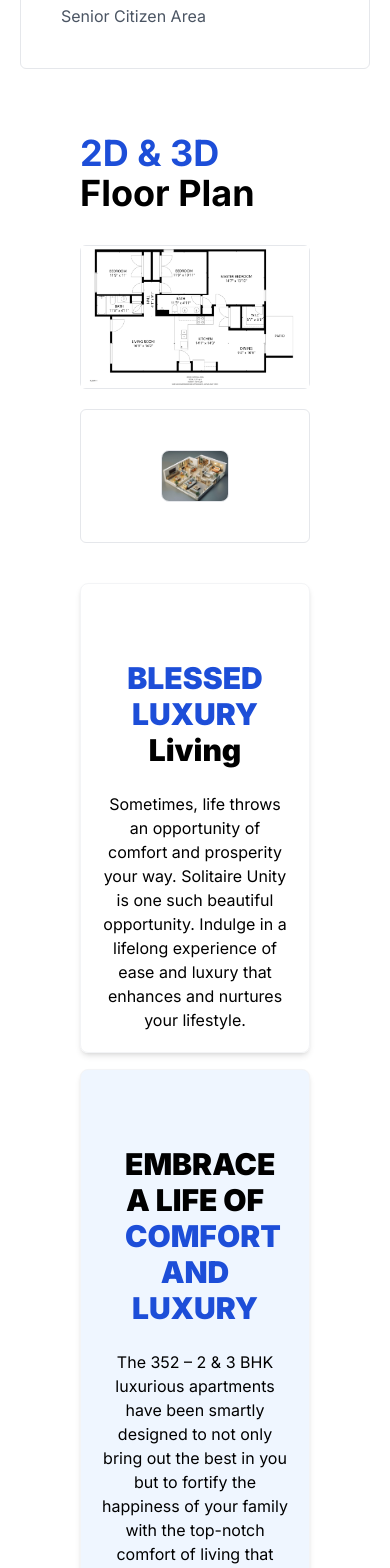
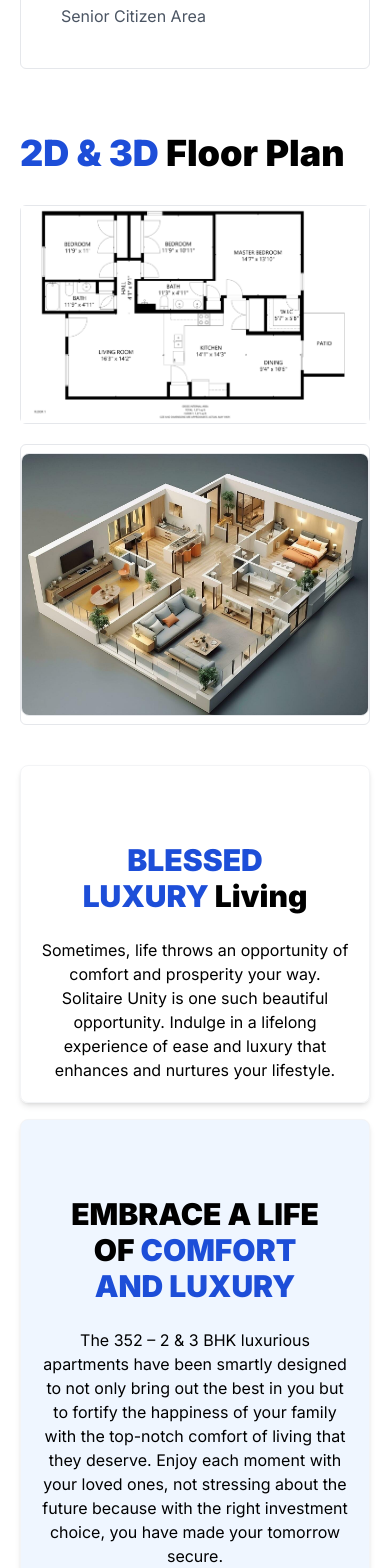
Before and after one commit to rohit27-2/technopolis, a Next.js app: page /projects in a window 390 px wide. Shown: the part 2380-3948 px from the top of the page. Built offline with nearby package versions, Linux system fonts and the light colour scheme.

Commit message:
Responsive

```diff
--- a/app/_components/Hero.jsx
+++ b/app/_components/Hero.jsx
@@ -4,7 +4,7 @@ function Hero() {
     return (
         <div id='hero' className='relative flex items-center justify-center h-screen mb-12 overflow-hidden'>
             <div
-    class="relative z-30 p-5 text-2xl text-white font-bold text-8xl opacity-70"
+    class="relative z-30 p-5 text-5xl text-white font-bold lg:text-8xl opacity-70"
   >
     Welcome to <span className='text-blue-700'>Technopolis</span>
   </div>
--- a/app/_components/Projects.jsx
+++ b/app/_components/Projects.jsx
@@ -4,13 +4,13 @@ import React from 'react'
 function Projects() {
     return (
 
-        <div id='projects' className='mt-8 p-6 flex flex-col items-center'>
+        <div id='projects' className='mt-8 py-8 flex flex-col items-center'>
             <div className='flex flex-col items-center' >
                 <h1 className='mt-8 p-6 text-5xl font-black text-gray-800'>Luxury  <span className='text-blue-700'>Living, </span>Redefined </h1>
                 <p >"Get to know our Previous Projects"</p>
             </div >
 
-            <div className='flex gap-9 mt-8 p-20 '>
+            <div className='flex gap-9 mt-8 p-5 lg:p-20 md:p-10 sm:p-10 '>
                 <div className="relative block rounded-3xl border border-gray-100">
                     <span
                         className="absolute -right-px -top-px rounded-bl-3xl rounded-tr-3xl bg-rose-600 px-6 py-4 font-medium uppercase tracking-widest text-white"
--- a/app/page.js
+++ b/app/page.js
@@ -4,10 +4,14 @@ import Hero from "./_components/Hero";
 import About from "./_components/About";
 import Projects from "./_components/Projects";
 import DetailsGrid from "./_components/DetailsGrid";
+import Head from "next/head";
 
 export default function Home() {
   return (
     <div>
+      <Head>
+      <link rel='icon' href='favicon.ico' />
+      </Head>
       <Header />
       <Hero />
       <About />
--- a/app/projects/page.jsx
+++ b/app/projects/page.jsx
@@ -301,8 +301,8 @@ function ProjectPage() {
 
       </section>
       {/* <FloorPlans /> */}
-      <div className='px-20'>
-        <h2 className="text-4xl font-bold sm:text-5xl">
+      <div className='sm:px-20 md:px-20 px-5'>
+        <h2 className="text-4xl font-black sm:text-5xl">
           <span className='text-blue-700'>2D & 3D </span>
           Floor Plan
         </h2>
@@ -310,13 +310,13 @@ function ProjectPage() {
           <div className='border rounded-md'>
             <img src="2dplan.jpg" alt="" />
           </div>
-          <div className='px-20 py-10 mt-5 border rounded-md'>
+          <div className='sm:px-20 md:px-10 py-2 mt-5 border rounded-md'>
             <img src="3dplan.jpeg" alt="" className='border rounded-lg' />
           </div>
         </div>
       </div>
       {/* <Features /> */}
-      <div className='px-20 mt-10'>
+      <div className='sm:px-15 md:px-20 px-5 mt-10'>
         <div className='grid grid-cols-1 sm:grid-cols-2 md:grid-cols-3 gap-4'>
           <div className='flex flex-col justify-around border rounded-lg p-5 text-center  border-gray-100 shadow-md  hover:border-blue-400 cursor-pointer  '>
             <h1 className=' mt-8 p-6 md:p-8 text-3xl sm:text-3xl md:text-4xl lg:text-4xl font-black'><span className=' text-blue-700'>BLESSED LUXURY</span> Living </h1>
@@ -331,11 +331,11 @@ function ProjectPage() {
             <p>Spread across 2.24 acres in Kondapur, Solitaire Unity lets you live connected to facilities you need. Enjoy easy access to the best educational institutes, offices, hospitals, entertainment centres and so much more. Live in the middle of excitement right here at Solitaire Unity</p>
           </div>
           <div className='flex flex-col justify-around border rounded-lg p-5 text-center  border-gray-100 shadow-md bg-blue-50 hover:border-blue-400 cursor-pointer  '>
-            <h1 className=' mt-8 p-6 md:p-8 text-3xl sm:text-3xl md:text-4xl lg:text-4xl font-black'>WHERE <span className=' text-blue-700'>MEMORIES</span> Live Forever</h1>
+            <h1 className=' mt-8 p-6 md:p-5 text-3xl sm:text-3xl md:text-4xl lg:text-4xl font-black'>WHERE <span className=' text-blue-700'>MEMORIES</span> Live Forever</h1>
             <p>The impeccable quality at every step of the construction process along with smartly integrated amenities ensures you a comfortable living. With worldclass infrastructural technology, your home here is a space that lasts for generations to come.</p>
           </div>
           <div className='flex flex-col justify-around border rounded-lg p-5 text-center  border-gray-100 shadow-md  hover:border-blue-400 cursor-pointer  '>
-            <h1 className=' mt-8 p-6 md:p-8 text-3xl sm:text-3xl md:text-4xl lg:text-4xl font-black'>LUXURY THAT CATERS TO EVERY<span className=' text-blue-700'>Loved one</span>  </h1>
+            <h1 className=' mt-8 p-2 md:p-8 text-3xl sm:text-3xl md:text-4xl lg:text-4xl font-black'>LUXURY THAT CATERS TO EVERY<span className=' text-blue-700'> Loved one</span>  </h1>
             <p>Sometimes, life throws an opportunity of comfort and prosperity your way. Solitaire Unity is one such beautiful opportunity. Indulge  a lifelong experience of ease and luxury that enhances and nurtures your lifestyle.</p>
           </div>
           <div className='flex flex-col justify-around border rounded-lg p-5 text-center  border-gray-100 shadow-md bg-blue-50 hover:border-blue-400 cursor-pointer  '>
@@ -380,7 +380,7 @@ function ProjectPage() {
         </section>
       </div>
       {/* <Specifications /> */}
-      <div className='px-20'>
+      <div className='sm:px-20 md:px-20 px-5'>
         <h2 className="text-4xl font-bold sm:text-5xl">
           <span className='text-blue-700'>Specifications </span>
 
@@ -432,9 +432,9 @@ function ProjectPage() {
         </div>
       </div>
       {/* <Gallery /> */}
-      <div className='p-10'>
-        <h1 className='px-6 md:p-8 text-5xl font-black text-blue-700'>Gallery </h1>
-        <div className="w-100 navigation-wrapper py-8 px-10 border rounded-lg">
+      <div className=' mt-8 sm:px-20 md:px-20 px-5'>
+        <h1 className='px-5 md:p-2 text-5xl font-black text-blue-700'>Gallery </h1>
+        <div className="w-100 navigation-wrapper mt-8 py-8 px-10 border rounded-lg">
           <div ref={sliderRef} className="keen-slider">
             <div className="keen-slider__slide p-5"><img src="gym.jpg" className="w-full h-50 border rounded-md" alt="" /></div>
             <div className="keen-slider__slide p-5"><img src="games.jpg" className="w-full h-50 border rounded-md" alt="" /></div>
@@ -483,7 +483,7 @@ function ProjectPage() {
         )}
       </div>
       {/* <ConstructionProgress /> */}
-      <div className='p-10'>
+      {/* <div className='p-10'>
             <h1 className='px-6 md:p-8 text-5xl font-black text-blue-700'>Construction Progress </h1>
             <div className="w-100 navigation-wrapper py-8 px-10 border rounded-lg">
                 <div ref={sliderRef} className="keen-slider">
@@ -532,7 +532,7 @@ function ProjectPage() {
                     })}
                 </div>
             )}
-        </div>
+        </div> */}
     </div>
   )
 }
```
Also changed, not shown: 1 other file (tests, documents, lock files or other folders).
